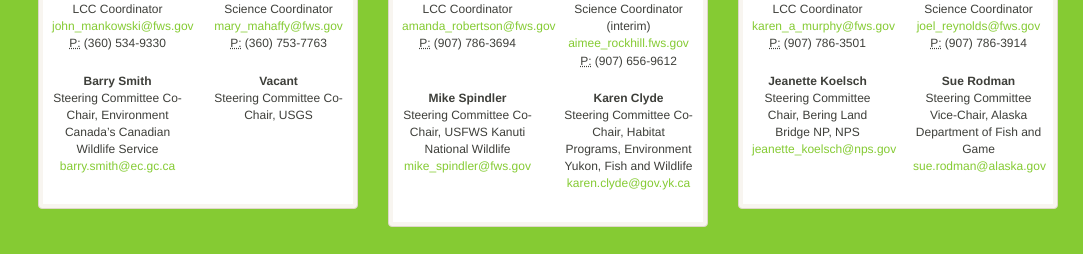
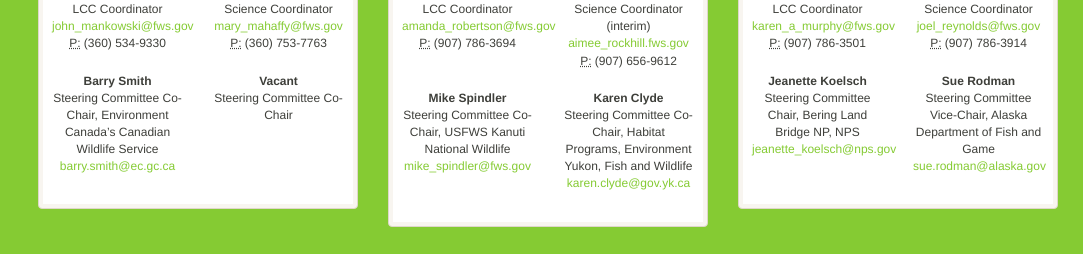
Before and after one commit to northern-latitudes/northern-latitudes.github.io, a Jekyll site: the page built from about.md, in a window 1280 px wide. Shown: the part 2000-2254 px from the top of the page, without its empty margins (197-1280 px from the left). Built offline with Jekyll 4.4.1, drawn with Linux system fonts in a browser that asks for light colours; nearby versions of some CDN libraries.

Commit message:
Update np.yml

```diff
--- a/_data/orgs/np.yml
+++ b/_data/orgs/np.yml
@@ -19,5 +19,5 @@
     email: barry.smith@ec.gc.ca
 
   - name: Vacant
-    title: Steering Committee Co-Chair, USGS
+    title: Steering Committee Co-Chair
     email:
```
